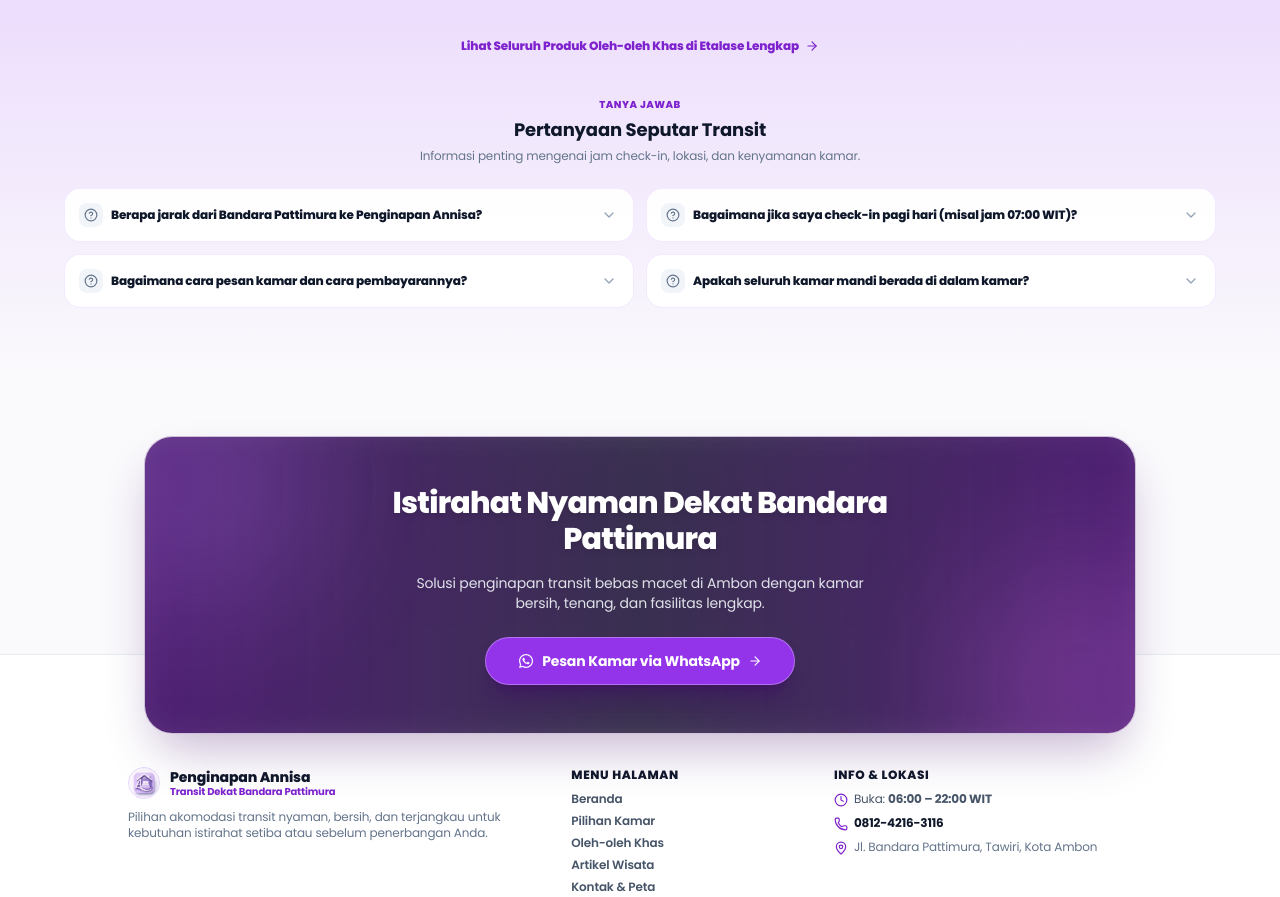
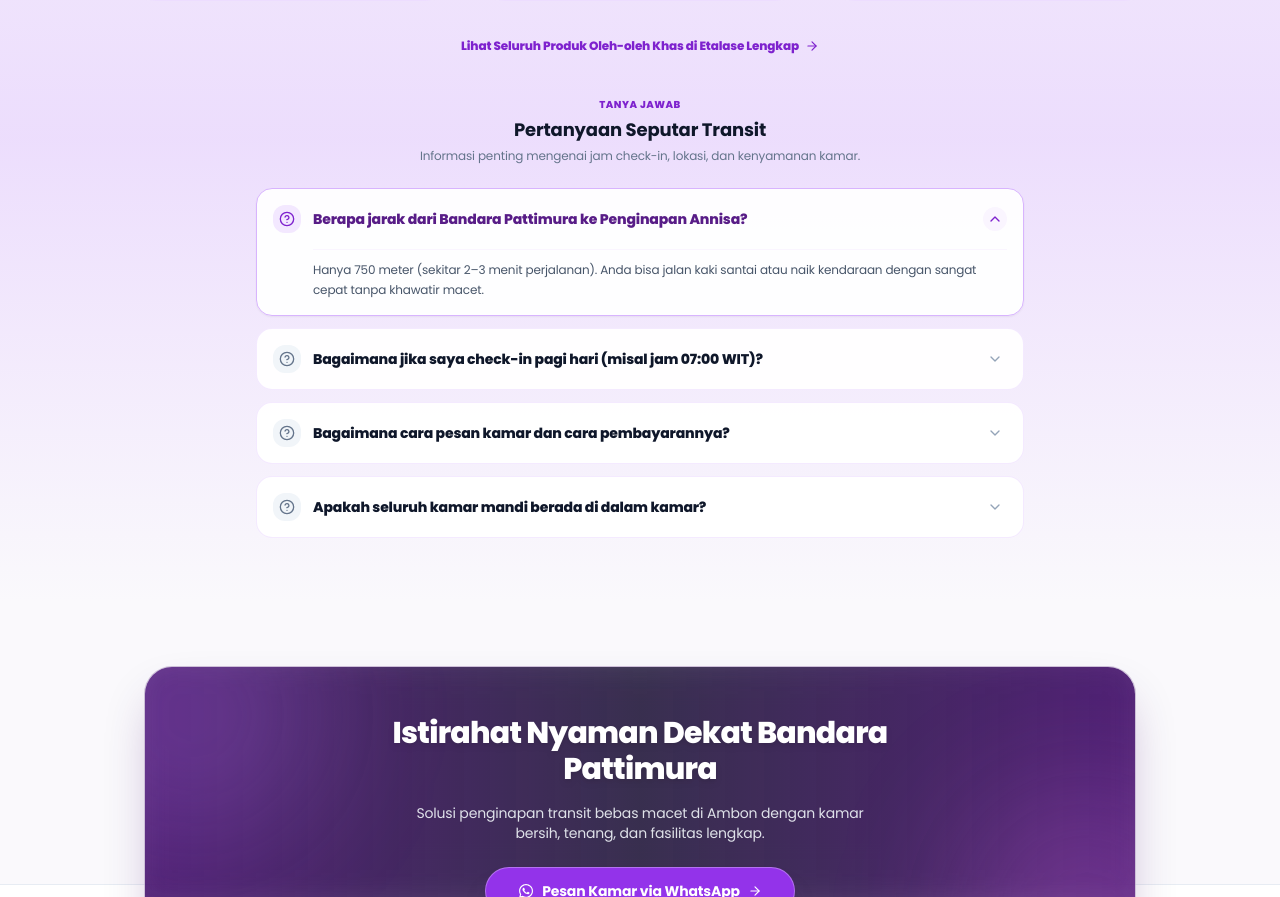
Before and after one commit to ilsetiawan1/penginapan-annisa, a Next.js app in the folder apps/web/: page / in a window 1280 px wide. Shown: the part 2420-3317 px from the top of the page. Built offline with nearby package versions, Linux system fonts and the light colour scheme.

Commit message:
style(faq): convert FAQ accordion from 2-column grid to vertical 4-row flex stack

```diff
--- a/apps/web/src/features/public/home/components/faq-section.tsx
+++ b/apps/web/src/features/public/home/components/faq-section.tsx
@@ -4,7 +4,7 @@ import { ChevronDown, HelpCircle } from "lucide-react";
 import { useState } from "react";
 
 export function FaqSection() {
-  const [openIndex, setOpenIndex] = useState<number | null>(null);
+  const [openIndex, setOpenIndex] = useState<number | null>(0); // Buka default pertanyaan pertama
 
   const faqs = [
     {
@@ -30,7 +30,7 @@ export function FaqSection() {
   };
 
   return (
-    <div>
+    <div className="max-w-3xl mx-auto">
       {/* Centered Section Header */}
       <div className="text-center max-w-xl mx-auto mb-5 sm:mb-6">
         <span className="text-[10px] font-extrabold uppercase tracking-wider text-purple-700 block mb-1">
@@ -44,8 +44,8 @@ export function FaqSection() {
         </p>
       </div>
 
-      {/* Accordion List */}
-      <div className="grid grid-cols-1 sm:grid-cols-2 gap-2 sm:gap-3">
+      {/* Accordion List (Flex Column 4 Rows Stack) */}
+      <div className="flex flex-col gap-2.5 sm:gap-3">
         {faqs.map((faq, idx) => {
           const isOpen = openIndex === idx;
           return (
@@ -61,19 +61,19 @@ export function FaqSection() {
               <button
                 type="button"
                 onClick={() => toggleFaq(idx)}
-                className="w-full p-3 sm:p-3.5 flex items-center justify-between gap-2.5 text-left cursor-pointer transition-colors"
+                className="w-full p-3.5 sm:p-4 flex items-center justify-between gap-3 text-left cursor-pointer transition-colors"
                 aria-expanded={isOpen}
               >
-                <div className="flex items-center gap-2">
+                <div className="flex items-center gap-3">
                   <div
-                    className={`w-6 h-6 rounded-lg flex items-center justify-center shrink-0 transition-colors ${
+                    className={`w-7 h-7 rounded-xl flex items-center justify-center shrink-0 transition-colors ${
                       isOpen ? "bg-purple-100 text-purple-700" : "bg-slate-100 text-slate-500"
                     }`}
                   >
-                    <HelpCircle className="w-3.5 h-3.5" />
+                    <HelpCircle className="w-4 h-4" />
                   </div>
                   <h3
-                    className={`font-extrabold text-xs leading-snug transition-colors ${
+                    className={`font-extrabold text-xs sm:text-sm leading-snug transition-colors ${
                       isOpen ? "text-purple-900" : "text-slate-900"
                     }`}
                   >
@@ -82,7 +82,7 @@ export function FaqSection() {
                 </div>
 
                 <div
-                  className={`w-5 h-5 rounded-full flex items-center justify-center shrink-0 transition-transform duration-200 ${
+                  className={`w-6 h-6 rounded-full flex items-center justify-center shrink-0 transition-transform duration-200 ${
                     isOpen ? "rotate-180 text-purple-700 bg-purple-50" : "text-slate-400"
                   }`}
                 >
@@ -92,8 +92,8 @@ export function FaqSection() {
 
               {/* Collapsible Answer */}
               {isOpen && (
-                <div className="px-3 pb-3 sm:px-3.5 sm:pb-3.5 pt-0 pl-11 animate-in fade-in slide-in-from-top-1 duration-200">
-                  <p className="text-[10px] sm:text-[11px] text-slate-600 leading-relaxed border-t border-purple-50 pt-2">
+                <div className="px-4 pb-4 pt-0 pl-14 animate-in fade-in slide-in-from-top-1 duration-200">
+                  <p className="text-xs text-slate-600 leading-relaxed border-t border-purple-50 pt-2.5">
                     {faq.a}
                   </p>
                 </div>
```
